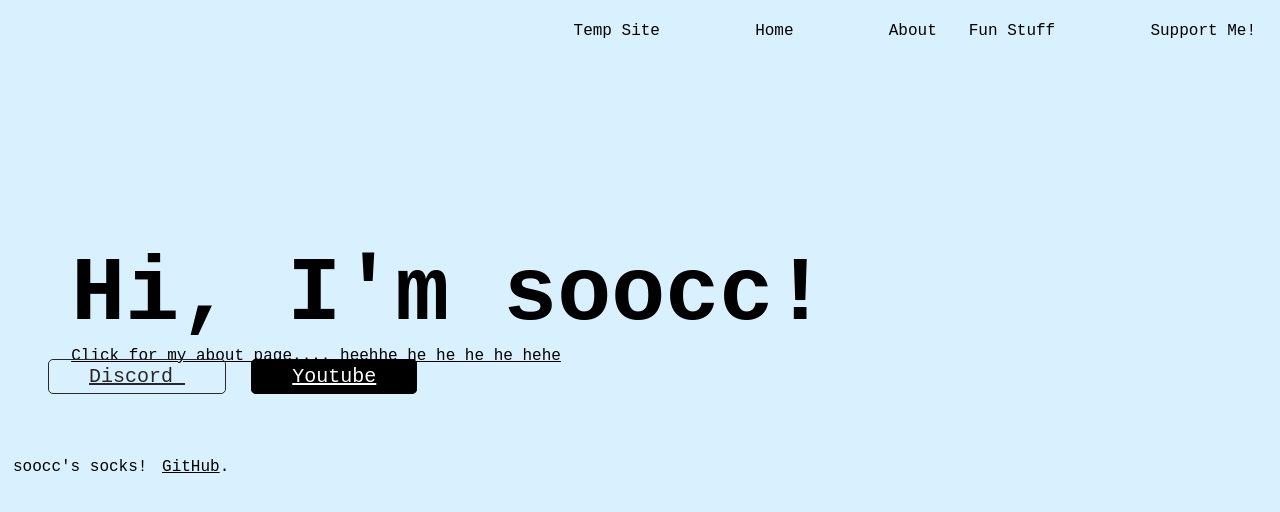
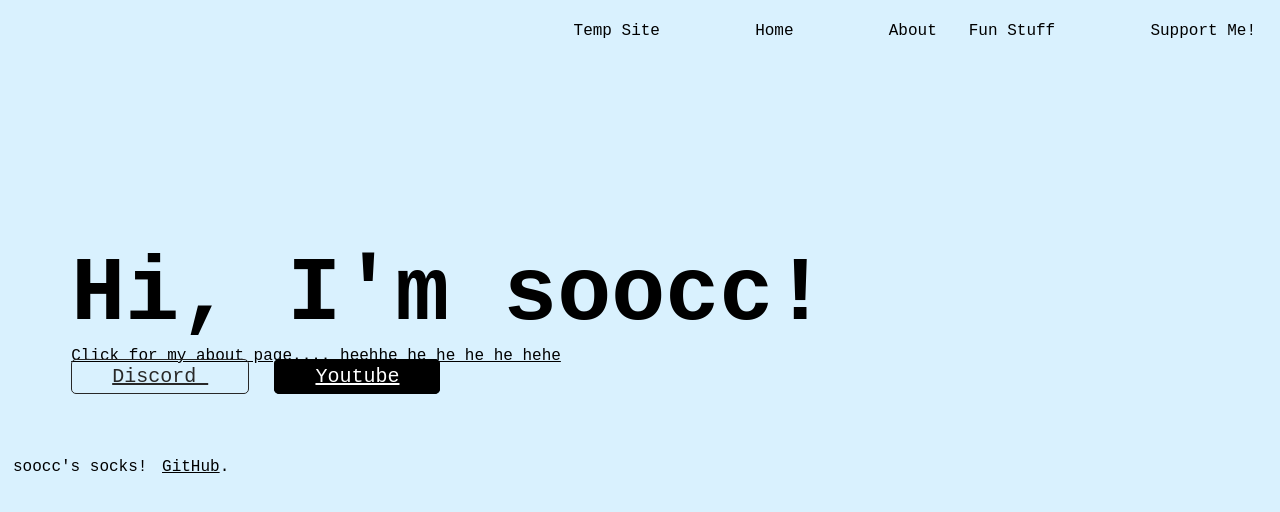
Before and after one commit to soocc/sooccsocks2, a Jekyll site: the page built from index.html, in a window 1280 px wide. Shown: the top 512 px of the page. Built offline with Jekyll 4.4.1, drawn with Linux system fonts in a browser that asks for light colours.

Commit message:
Update index.html

```diff
--- a/index.html
+++ b/index.html
@@ -24,6 +24,10 @@ layout: default
         margin-left: 5%;
       }
 
+      .abutton {
+        margin-left: 5%;
+      }
+
       .black-button {
         margin-left: 2%;
       }
```
